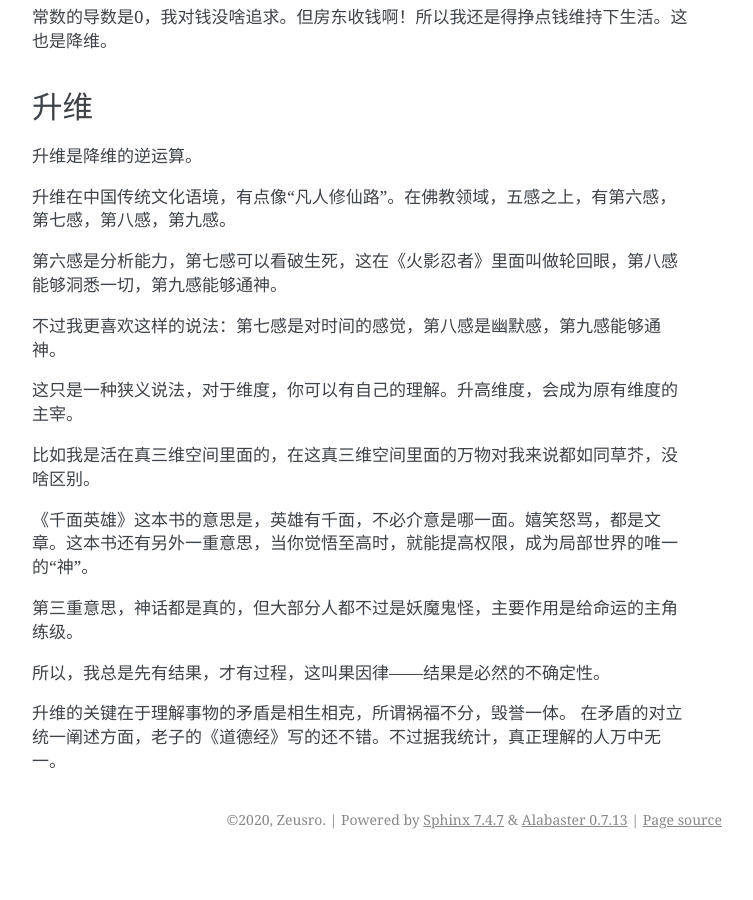
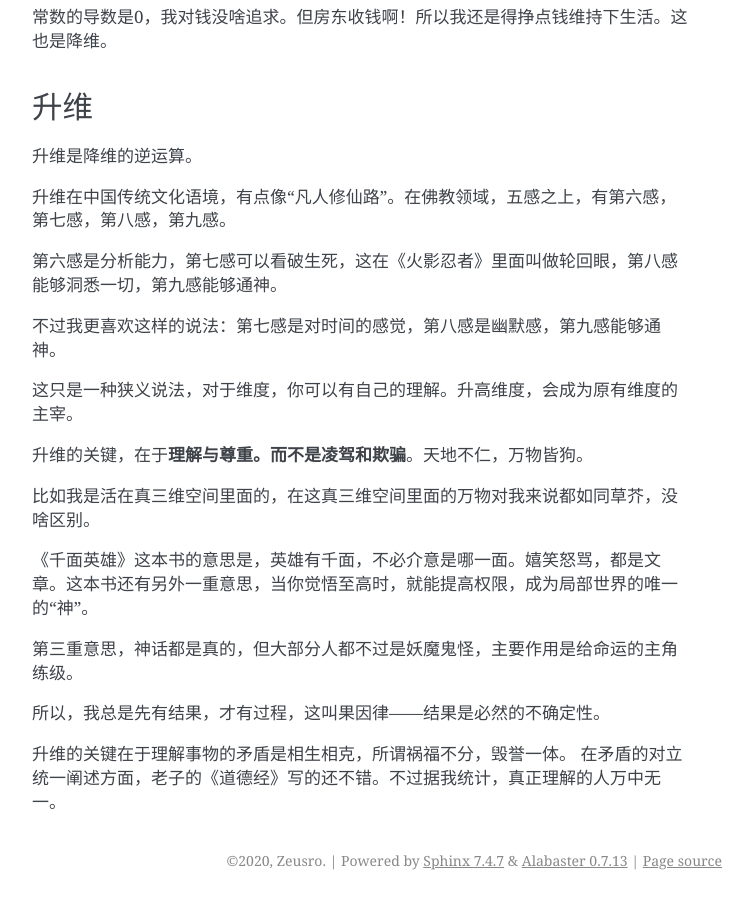
Before and after one commit to zeusro/God-Theory, a Sphinx documentation site: the page built from source/chapter_3.md, in a window 1280 px wide and 900 px high, scrolled down 2248 px. Shown: the whole window, without its empty margins (388-1141 px from the left). Built offline with Sphinx 7.4.7, drawn with Linux system fonts in a browser that asks for light colours; before the commit the page ends 3107 px from its top, so only the background shows below that.

Commit message:
Sun May 24 19:37:20 CST 2020

```diff
--- a/source/chapter_3.md
+++ b/source/chapter_3.md
@@ -92,6 +92,8 @@
 
 这只是一种狭义说法，对于维度，你可以有自己的理解。升高维度，会成为原有维度的主宰。
 
+升维的关键，在于**理解与尊重。**而不是**凌驾和欺骗**。天地不仁，万物皆狗。
+
 比如我是活在真三维空间里面的，在这真三维空间里面的万物对我来说都如同草芥，没啥区别。
 
 《千面英雄》这本书的意思是，英雄有千面，不必介意是哪一面。嬉笑怒骂，都是文章。这本书还有另外一重意思，当你觉悟至高时，就能提高权限，成为局部世界的唯一的“神”。
```
